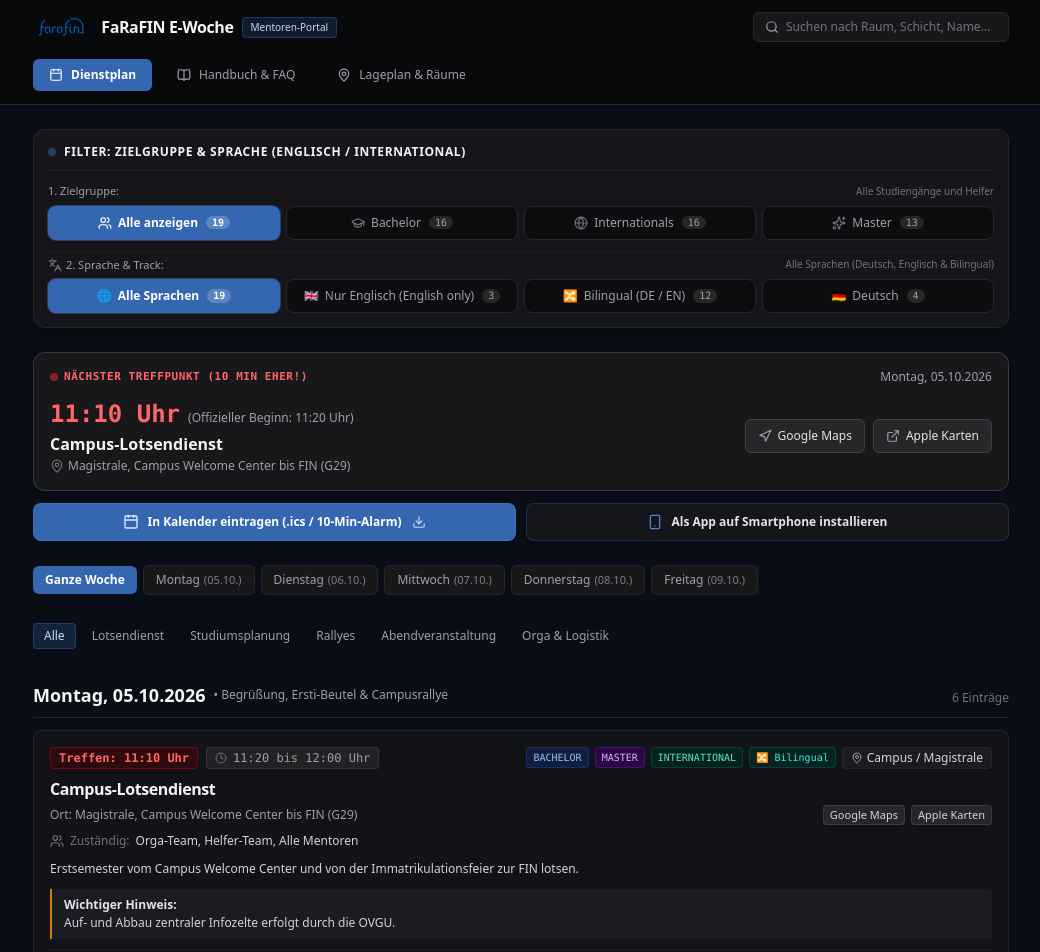
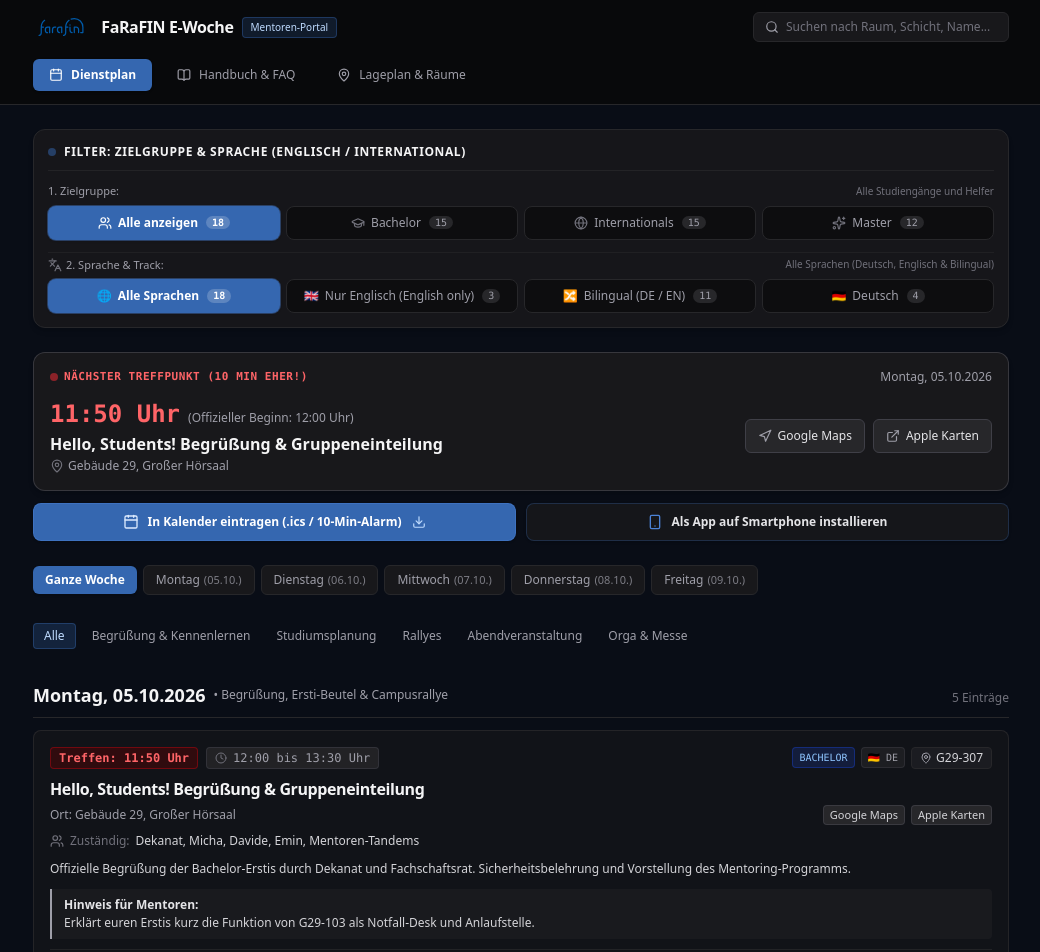
Before and after one commit to emin-girimhanov/e-week-mentor-website, a React (Vite) app: page / in a window 1280 px wide. Shown: the top 952 px of the page, without its empty margins (119-1159 px from the left). Built offline with nearby package versions, Linux system fonts and the light colour scheme.

Commit message:
fix: Lotsendienst aus Dienstplan entfernt und durch echte Mentoren-Einsaetze (Hello Students etc.) ersetzt

```diff
--- a/src/components/NextEventBanner.tsx
+++ b/src/components/NextEventBanner.tsx
@@ -19,9 +19,9 @@ export const NextEventBanner: FC<NextEventBannerProps> = ({
   const [downloaded, setDownloaded] = useState(false);
 
   // Find next event matching selected audience & language
-  let nextEvent = DAYS_SCHEDULE[0]?.items[0];
-  let nextDate = DAYS_SCHEDULE[0]?.date;
-  let nextDayName = DAYS_SCHEDULE[0]?.dayName;
+  let nextEvent: (typeof DAYS_SCHEDULE[0]['items'][0]) | undefined = undefined;
+  let nextDate = '';
+  let nextDayName = '';
 
   for (const day of DAYS_SCHEDULE) {
     const match = day.items.find(it => {
@@ -67,11 +67,21 @@ export const NextEventBanner: FC<NextEventBannerProps> = ({
       {nextEvent && (
         <div className="bg-zinc-900 border border-zinc-700/80 rounded-xl p-4 shadow-md">
           <div className="flex flex-wrap items-center justify-between gap-2 mb-2">
-            <div className="flex items-center gap-1.5">
+            <div className="flex items-center gap-1.5 flex-wrap">
               <span className="w-2 h-2 rounded-full bg-red-500 animate-pulse" />
               <span className="text-[11px] uppercase font-mono tracking-wider text-red-400 font-bold">
                 Nächster Treffpunkt (10 Min eher!)
               </span>
+              {selectedAudience !== 'all' && (
+                <span className="text-[10px] font-mono px-1.5 py-0.5 rounded border bg-zinc-800 text-zinc-300 border-zinc-700">
+                  {selectedAudience === 'international' ? 'International' : selectedAudience.toUpperCase()}
+                </span>
+              )}
+              {selectedLanguage !== 'all' && (
+                <span className="text-[10px] font-mono px-1.5 py-0.5 rounded border bg-zinc-800 text-zinc-300 border-zinc-700">
+                  {selectedLanguage === 'en' ? '🇬🇧 Englisch' : selectedLanguage === 'bilingual' ? '🔀 Bilingual' : '🇩🇪 Deutsch'}
+                </span>
+              )}
             </div>
 
             <span className="text-xs text-zinc-400 font-medium">
--- a/src/components/ScheduleView.tsx
+++ b/src/components/ScheduleView.tsx
@@ -41,11 +41,11 @@ export const ScheduleView: FC<ScheduleViewProps> = ({
 
   const categories = [
     { id: 'all', label: 'Alle' },
-    { id: 'lotsendienst', label: 'Lotsendienst' },
+    { id: 'begruessung', label: 'Begrüßung & Kennenlernen' },
     { id: 'planung', label: 'Studiumsplanung' },
     { id: 'rallye', label: 'Rallyes' },
     { id: 'party', label: 'Abendveranstaltung' },
-    { id: 'orga', label: 'Orga & Logistik' }
+    { id: 'orga', label: 'Orga & Messe' }
   ];
 
   // Filtering logic
--- a/src/data/portalData.ts
+++ b/src/data/portalData.ts
@@ -10,7 +10,7 @@ export interface ScheduleItem {
   title: string;
   location: string;
   roomBadge: string;
-  category: 'orga' | 'lotsendienst' | 'begruessung' | 'mensa' | 'rallye' | 'planung' | 'party' | 'kultur';
+  category: 'begruessung' | 'planung' | 'rallye' | 'party' | 'orga';
   audiences: TargetAudience[];
   language: EventLanguage;
   responsible: string[];
@@ -86,28 +86,6 @@ export const DAYS_SCHEDULE: DaySchedule[] = [
     focus: 'Begrüßung, Ersti-Beutel & Campusrallye',
     items: [
       {
-        id: 'mo-1',
-        time: '11:20 bis 12:00 Uhr',
-        meetingTime: '11:10 Uhr',
-        googleMapsUrl: 'https://maps.google.com/?q=52.13812,11.64251',
-        appleMapsUrl: 'https://maps.apple.com/?q=Campus+Welcome+Center+Magdeburg&ll=52.13812,11.64251',
-        title: 'Campus-Lotsendienst',
-        location: 'Magistrale, Campus Welcome Center bis FIN (G29)',
-        roomBadge: 'Campus / Magistrale',
-        category: 'lotsendienst',
-        audiences: ['bachelor', 'master', 'international'],
-        language: 'bilingual',
-        responsible: ['Orga-Team', 'Helfer-Team', 'Alle Mentoren'],
-        description: 'Erstsemester vom Campus Welcome Center und von der Immatrikulationsfeier zur FIN lotsen.',
-        checklist: [
-          'Kreidespray-Markierungen auf den Hauptwegen aufbringen',
-          'Wegweiser-Aufsteller entlang der Magistrale platzieren',
-          'Erstis aktiv ansprechen und nach G29 begleiten',
-          'Social-Media-Storys und Wegbeschreibungen live unterstützen'
-        ],
-        importantNote: 'Auf- und Abbau zentraler Infozelte erfolgt durch die OVGU.'
-      },
-      {
         id: 'mo-2',
         time: '12:00 bis 13:30 Uhr',
         meetingTime: '11:50 Uhr',
@@ -158,7 +136,7 @@ export const DAYS_SCHEDULE: DaySchedule[] = [
         title: 'Bits & Bites: Gemeinsamer Mensagang',
         location: 'Mensa UniCampus',
         roomBadge: 'Mensa',
-        category: 'mensa',
+        category: 'begruessung',
         audiences: ['bachelor'],
         language: 'de',
         responsible: ['Mentoren-Tandems'],
@@ -435,7 +413,7 @@ export const DAYS_SCHEDULE: DaySchedule[] = [
         title: 'Markt der Möglichkeiten der OVGU',
         location: 'Gebäude 22, Innenhof & Foyer',
         roomBadge: 'G22 Innenhof',
-        category: 'kultur',
+        category: 'orga',
         audiences: ['bachelor', 'master', 'international'],
         language: 'bilingual',
         responsible: ['FaRaFIN Stand-Team', 'OVGU Zentral'],
@@ -481,7 +459,7 @@ export const DAYS_SCHEDULE: DaySchedule[] = [
         title: 'Master-Brunch',
         location: 'Gebäude 29, Großer Hörsaal',
         roomBadge: 'G29-307',
-        category: 'kultur',
+        category: 'begruessung',
         audiences: ['master', 'international'],
         language: 'en',
         responsible: ['Simin', 'Helfer-Team'],
```
